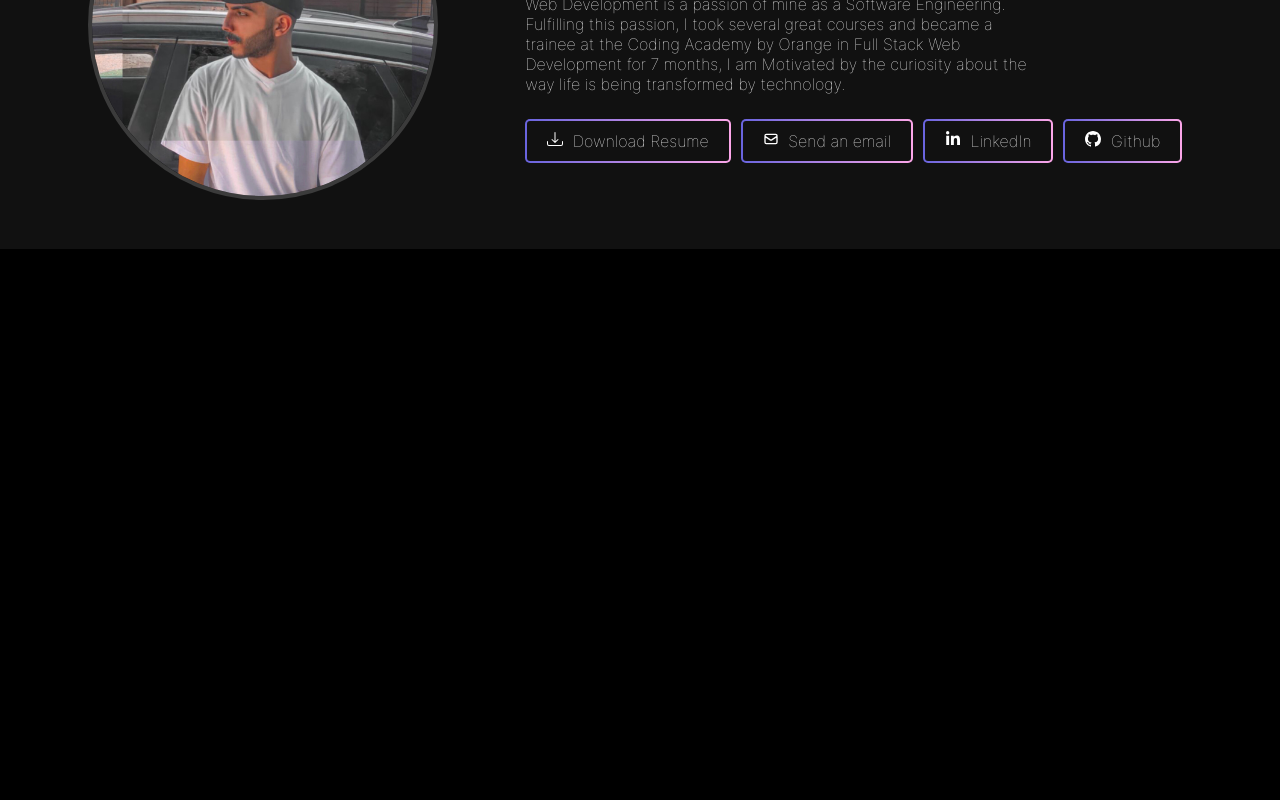
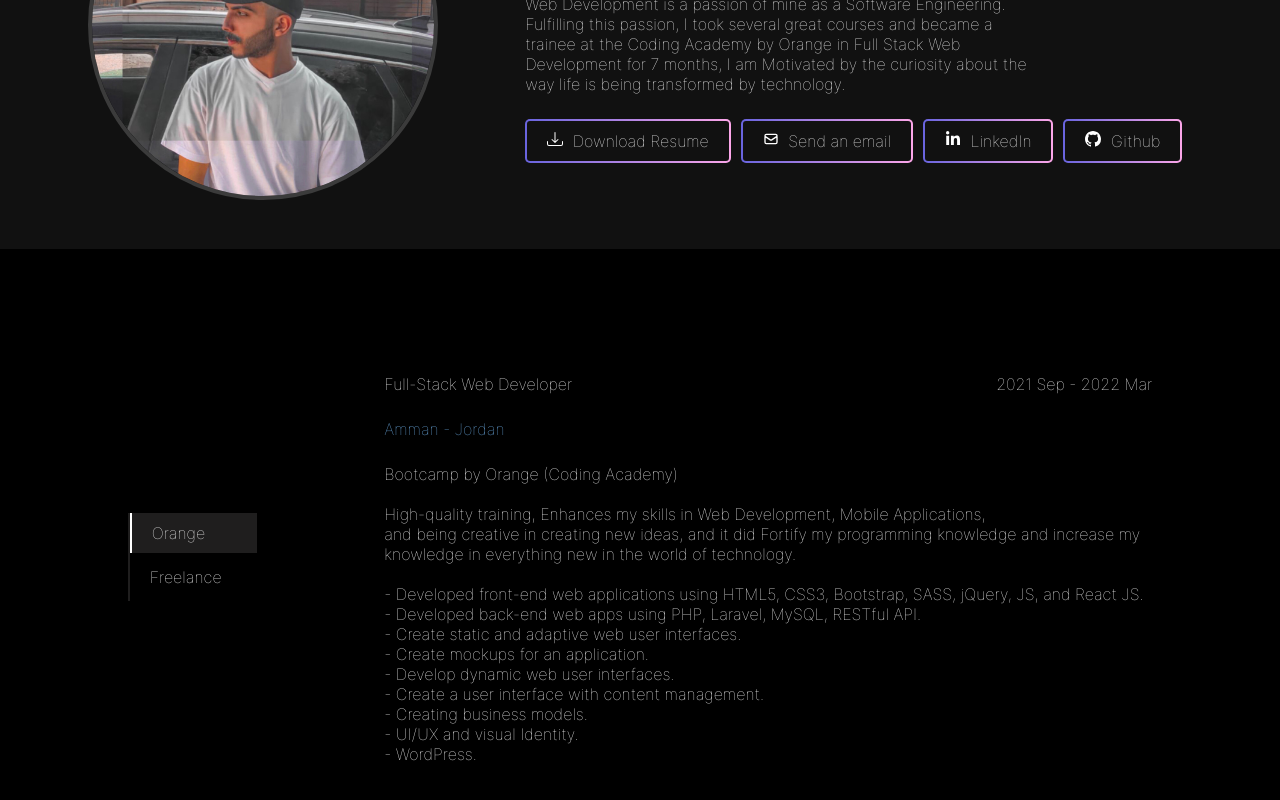
Before and after one commit to AzmiTammam/ReactPortfolio, a React (Create React App) app: page / in a window 1280 px wide. Shown: the part 324-1124 px from the top of the page. Before the commit the page ends 800 px from the top, so only its background shows below. Built offline with nearby package versions, Linux system fonts and the light colour scheme.

Commit message:
Add Experience Section

```diff
--- /dev/null
+++ b/src/Components/Experience/Experience.css
@@ -0,0 +1,55 @@
+.experience {
+  display: flex;
+  flex-direction: row;
+  justify-content: space-evenly;
+  align-items: center;
+  padding: 100px 0;
+}
+
+.experience .companyName {
+  border-left: 2px solid #1f1e1e;
+}
+
+.experience .companyName ul {
+  list-style: none;
+}
+
+.experience .companyName ul li {
+  padding: 10px 35px 10px 20px;
+  margin: 0 0 4px;
+}
+
+.experience .companyName ul a {
+  color: white;
+  text-decoration: none;
+}
+
+.experience .companyInfo {
+  text-align: left;
+  margin-top: 25px;
+  min-width: 60%;
+  max-width: 60%;
+}
+
+.experience .companyInfo .position {
+  text-align: left;
+}
+
+.active {
+  background-color: #1f1e1e;
+  border-left: 2px solid #fff;
+}
+
+.experience .companyInfo .positionData {
+      display: flex;
+      justify-content: space-between;
+}
+
+.experience .companyInfo .positionAddress {
+      margin-top: 25px;
+      color: #6CACE4;
+}
+
+.experience .companyInfo .positionBio {
+      margin-top: 25px;
+}
--- /dev/null
+++ b/src/Components/Experience/Experience.jsx
@@ -0,0 +1,41 @@
+import react from "react";
+import { Link } from "react-router-dom";
+import './Experience.css';
+function Experience() {
+      return(
+            <div className="experience">
+                  <aside className="companyName">
+                        <ul>
+                        <Link to="/"><li className="active" id="orange">Orange</li></Link>
+                        <Link to="/"><li id="freelance">Freelance</li></Link>
+                        </ul>
+                  </aside>
+                  <div className="companyInfo">
+                        <div className="positionData">
+                        <p className="position">Full-Stack Web Developer</p>
+                        <p className="positionDate">2021 Sep - 2022 Mar</p>
+                        </div>
+                        <p className="positionAddress">Amman - Jordan</p>
+                        <p className="positionBio">
+                        Bootcamp by Orange (Coding Academy) <br /><br />
+
+
+                        High-quality training, Enhances my skills in Web Development, Mobile Applications,<br /> and being creative in creating new ideas, and it did Fortify my programming knowledge and increase my knowledge in everything new in the world of technology. <br /><br />
+
+
+                        - Developed front-end web applications using HTML5, CSS3, Bootstrap, SASS, jQuery, JS, and React JS.<br />
+                        - Developed back-end web apps using PHP, Laravel, MySQL, RESTful API.<br />
+                        - Create static and adaptive web user interfaces.<br />
+                        - Create mockups for an application.<br />
+                        - Develop dynamic web user interfaces.<br />
+                        - Create a user interface with content management.<br />
+                        - Creating business models.<br />
+                        - UI/UX and visual Identity.<br />
+                        - WordPress.<br />
+                        </p>
+                  </div>
+            </div>
+      )
+}
+
+export default Experience;
--- a/src/Pages/HomePage.jsx
+++ b/src/Pages/HomePage.jsx
@@ -1,4 +1,5 @@
 import react from "react";
+import Experience from "../Components/Experience/Experience";
 import Header from "../Components/Header/Header";
 import Navbar from "../Components/Navbar/Navbar";
 function HomePage() {
@@ -6,6 +7,7 @@ function HomePage() {
             <>
             <Navbar />
             <Header />
+            <Experience />
             </>
       );
 }
```
Also changed, not shown: src/Data/experience.js (added).
